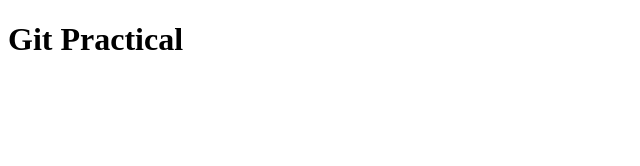
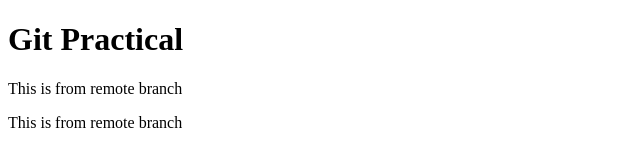
Before and after one commit to SurturFTW/DevOps_Practicals, a plain HTML site: page index.html in a window 1280 px wide. Shown: the whole page, without its empty margins (0-640 px from the left). Drawn offline with Linux system fonts and the light colour scheme.

Commit message:
Update index.html

```diff
--- a/index.html
+++ b/index.html
@@ -7,5 +7,7 @@
   </head>
   <body>
     <h1>Git Practical</h1>
+    <p> This is from remote branch </p>
+    <p> This is from remote branch </p>
   </body>
 </html>
```
